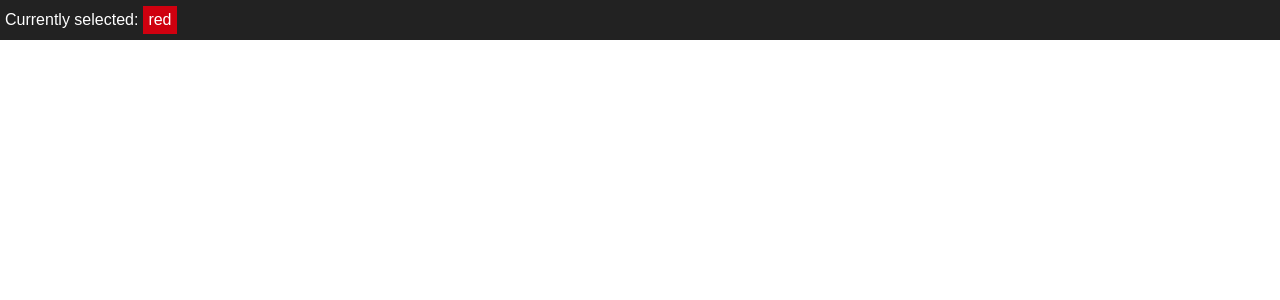
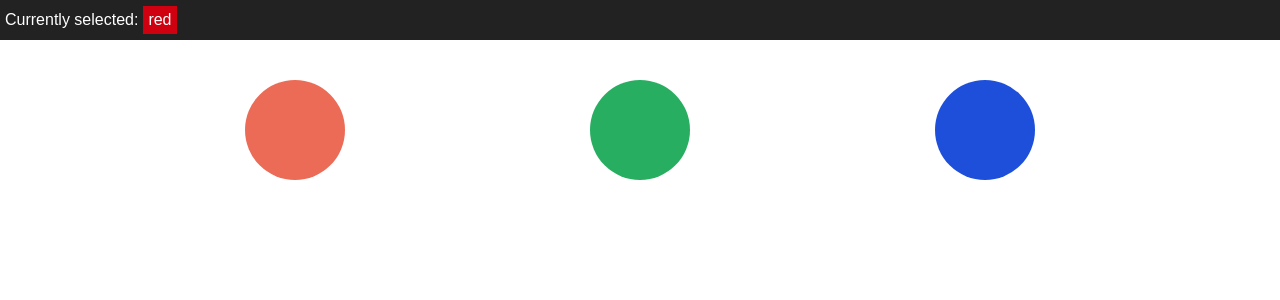
Before and after one commit to NKP1229/ColorPicker, a React (Vite) app: page / in a window 1280 px wide. Shown: the top 300 px of the page. Built offline with nearby package versions, Linux system fonts and the light colour scheme.

Commit message:
"adding colors" stage complete

```diff
--- a/src/App.jsx
+++ b/src/App.jsx
@@ -1,4 +1,7 @@
 // Write your Color component here
+const Color = (props) => {
+  return <div className={props.color}></div>;
+};
 
 const App = () => {
   return (
@@ -7,7 +10,11 @@ const App = () => {
         <div>Currently selected: </div>
         <div className="red">red</div>
       </div>
-      <div id="colors-list">{/* colors go here */}</div>
+      <div id="colors-list">
+        <Color color="orange"/>
+        <Color color="green"/>
+        <Color color="blue"/>
+      </div>
     </div>
   );
 };
```
